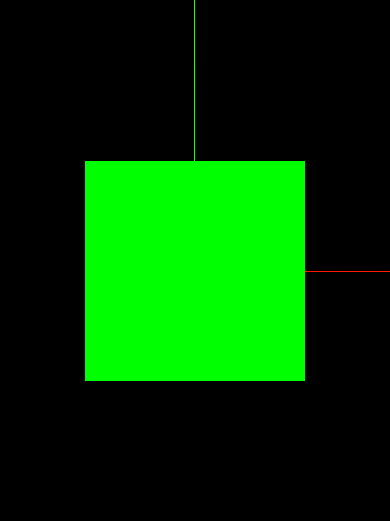
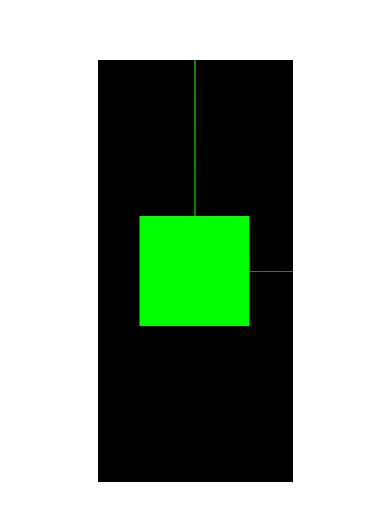
Before and after one commit to ChemaAlfonso/Base-Webpack-ThreeJs, a website built with webpack: page index.html in a window 390 px wide. Shown: the part 151-672 px from the top of the page. Built offline with nearby package versions, Linux system fonts and the light colour scheme.

Commit message:
fixed responsive

```diff
--- a/assets/scss/styles.scss
+++ b/assets/scss/styles.scss
@@ -6,3 +6,16 @@
     padding: 0;
     overflow: hidden;
 }
+
+#customScene {
+    width: 50vw;
+    height: 50vh;
+    position: absolute;
+    left: 50%;
+    top: 50%;
+    transform: translate(-50%, -50%);
+}
+
+    #customScene:focus {
+        outline: none;
+    }
--- a/src/ts/scenes/scene1/scene1.ts
+++ b/src/ts/scenes/scene1/scene1.ts
@@ -69,8 +69,10 @@ class CustomScene implements BaseScene {
 
     handleResponsive() {
         window.addEventListener('resize',() => {
-            this.camera.aspect = window.innerWidth / window.innerHeight;
-        })
+            this.camera.aspect = this.sceneHtmlElement.offsetWidth / this.sceneHtmlElement.offsetHeight;
+            this.camera.updateProjectionMatrix();
+            this.renderer.setSize(this.sceneHtmlElement.offsetWidth , this.sceneHtmlElement.offsetHeight)
+        });
     }
 
     // =================================
@@ -85,5 +87,5 @@ class CustomScene implements BaseScene {
 
 }
 
-const sceneHtmlElement = document.querySelector('#customScene');
-const customScene      = new CustomScene( <HTMLElement>sceneHtmlElement, window.innerWidth , window.innerHeight );
+const sceneHtmlElement = <HTMLElement>document.querySelector('#customScene');
+const customScene      = new CustomScene( sceneHtmlElement, sceneHtmlElement.offsetWidth , sceneHtmlElement.offsetHeight );
```
